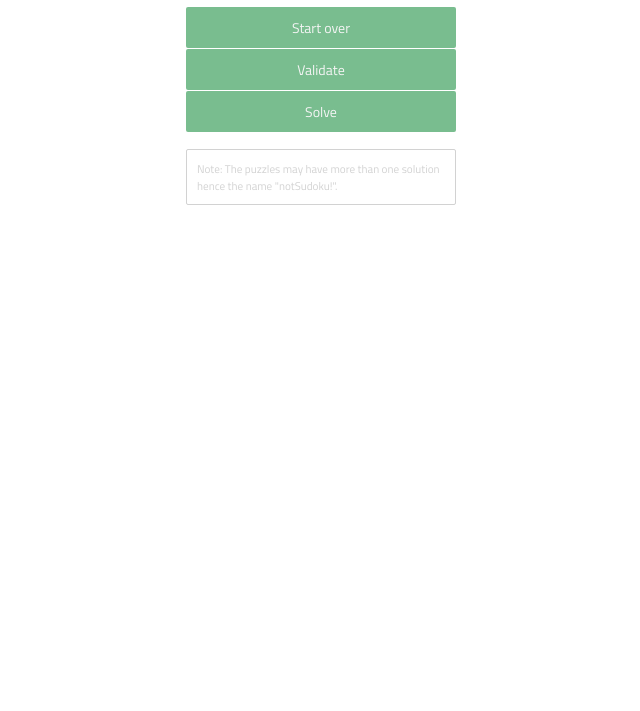
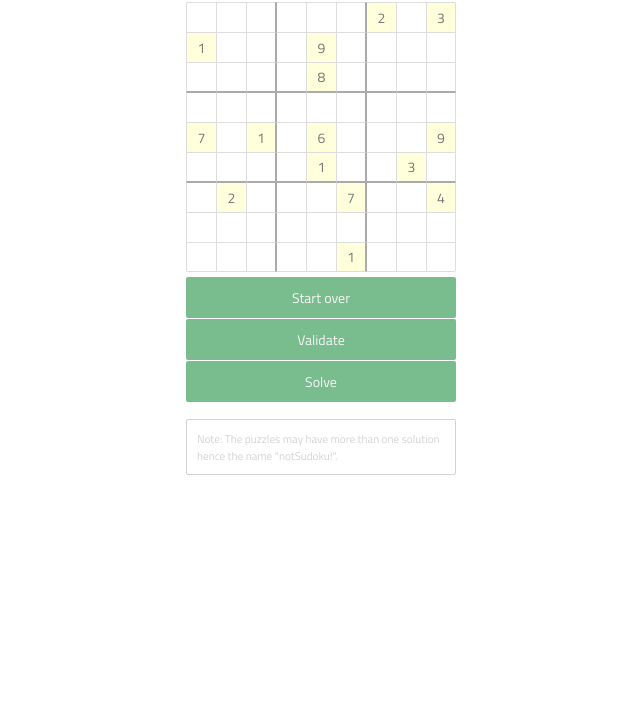
Before and after one commit to jrkarlsson/jrkarlsson.github.io, a plain HTML site: page notSudoku.html in a window 1280 px wide. Shown: the part 89-800 px from the top of the page, without its empty margins (319-959 px from the left). Drawn offline with nearby package versions, Linux system fonts and the light colour scheme; files that its build step writes are made by us from their sources.

Commit message:
Update notSudoku.html
Forgot to change the paths.

```diff
--- a/notSudoku.html
+++ b/notSudoku.html
@@ -4,7 +4,7 @@
     <meta charset="UTF-8">
     <title>notSudoku!</title>
     <link href='https://fonts.googleapis.com/css?family=Titillium+Web' rel='stylesheet' type='text/css'>
-    <link rel="stylesheet" type="text/css" href="notSudoku.min.css">
+    <link rel="stylesheet" type="text/css" href="stylesheets/notSudoku.min.css">
 </head>
 <body>
     <div class="container">
@@ -25,6 +25,6 @@
     </div>
 
     <script type="text/javascript" src="http://code.jquery.com/jquery-2.1.4.min.js"></script>
-    <script type="text/javascript" src="notSudoku.js"></script>
+    <script type="text/javascript" src="javascripts/notSudoku.js"></script>
 </body>
 </html>
```
